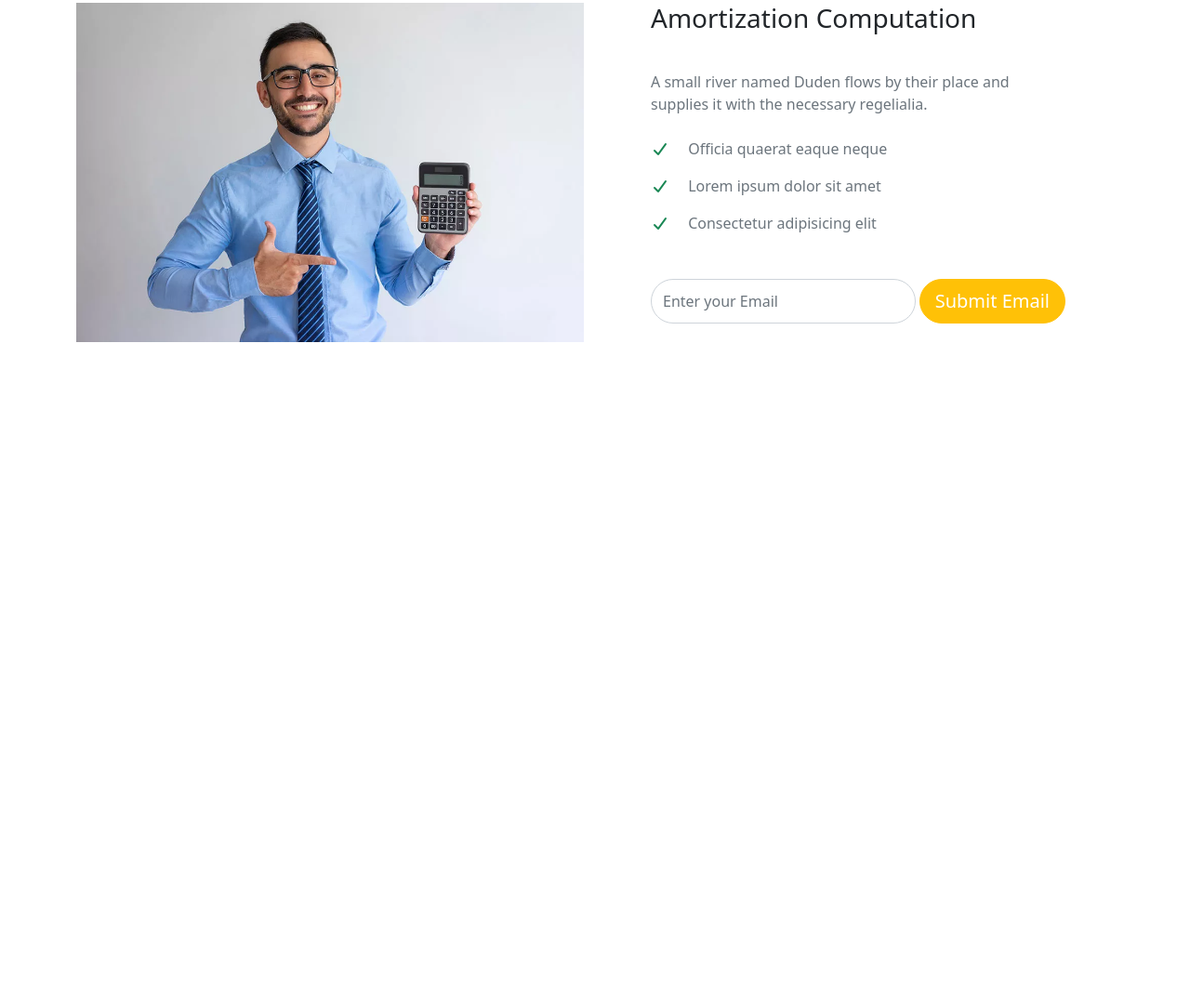
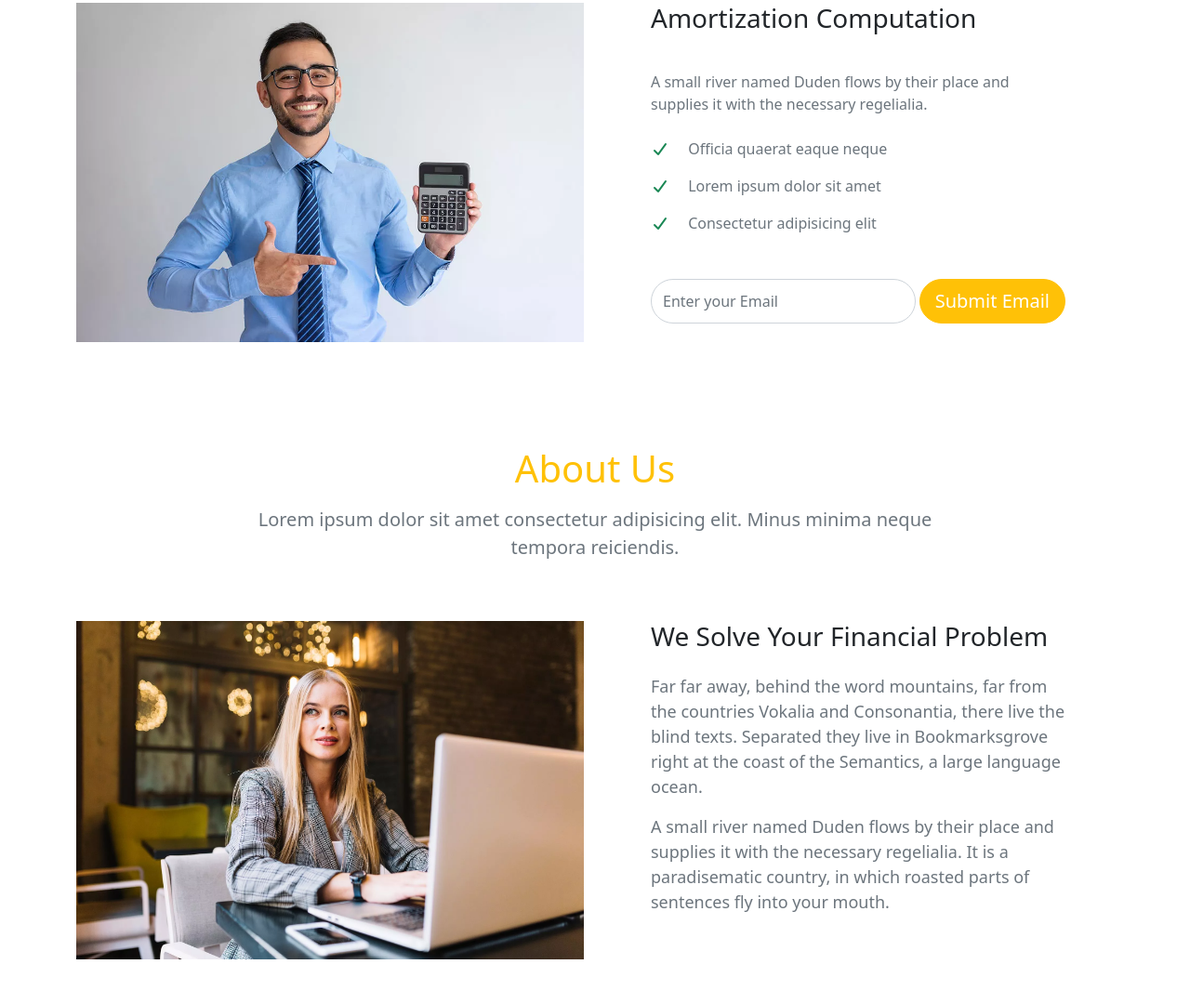
Before and after one commit to Marwa989/project1-marwa, a plain HTML site: page index.html in a window 1280 px wide. Shown: the part 1156-2236 px from the top of the page at 93% size. Before the commit the page ends 1572 px from the top, so only its background shows below. Drawn offline with nearby package versions, Linux system fonts and the light colour scheme; a script that the page names is missing.

Commit message:
about us section

```diff
--- a/index.html
+++ b/index.html
@@ -52,6 +52,15 @@
       }
       .carousel-indicators [data-bs-target] {
         background-color: rgb(200, 200, 200);
+      }
+
+
+        .p-size {
+        font-size: 20px;
+      }
+
+      .p-size1 {
+        font-size: 18px;
       }
     </style>
   </head>
@@ -303,6 +312,44 @@
 
     <!-- End Amortization Computation-section-->
 
+     <!--aboutUs-section-->
+    <div class="container" id="about">
+      <div class="row justify-content-center mt-5">
+        <div class="col-md-8 text-center">
+          <h1 class="text-warning my-3">About Us</h1>
+          <p class="text-secondary p-size">
+            Lorem ipsum dolor sit amet consectetur adipisicing elit. Minus
+            minima neque tempora reiciendis.
+          </p>
+        </div>
+      </div>
+      <div class="row justify-content-center mt-5">
+        <div class="col-md-6">
+          <div class="mb-5">
+            <img src="./images/hero_1.jpg.webp" alt="" class="img-fluid" />
+          </div>
+        </div>
+        <div class="col-md-6">
+          <div class="mx-5">
+            <h3 class="mb-4">We Solve Your Financial Problem</h3>
+            <p class="text-secondary p-size1">
+              Far far away, behind the word mountains, far from the countries
+              Vokalia and Consonantia, there live the blind texts. Separated
+              they live in Bookmarksgrove right at the coast of the Semantics, a
+              large language ocean.
+            </p>
+            <p class="text-secondary p-size1">
+              A small river named Duden flows by their place and supplies it
+              with the necessary regelialia. It is a paradisematic country, in
+              which roasted parts of sentences fly into your mouth.
+            </p>
+          </div>
+        </div>
+      </div>
+    </div>
+
+    <!--end aboutUs-section-->
+
     <script src="https://cdn.jsdelivr.net/npm/@popperjs/core@2.11.8/dist/umd/popper.min.js"></script>
     <script src="https://cdn.jsdelivr.net/npm/bootstrap@5.3.3/dist/js/bootstrap.min.js"></script>
     <script src="./enable-stuff.js"></script>
```
Also changed, not shown: images/hero_1.jpg.webp (added).
